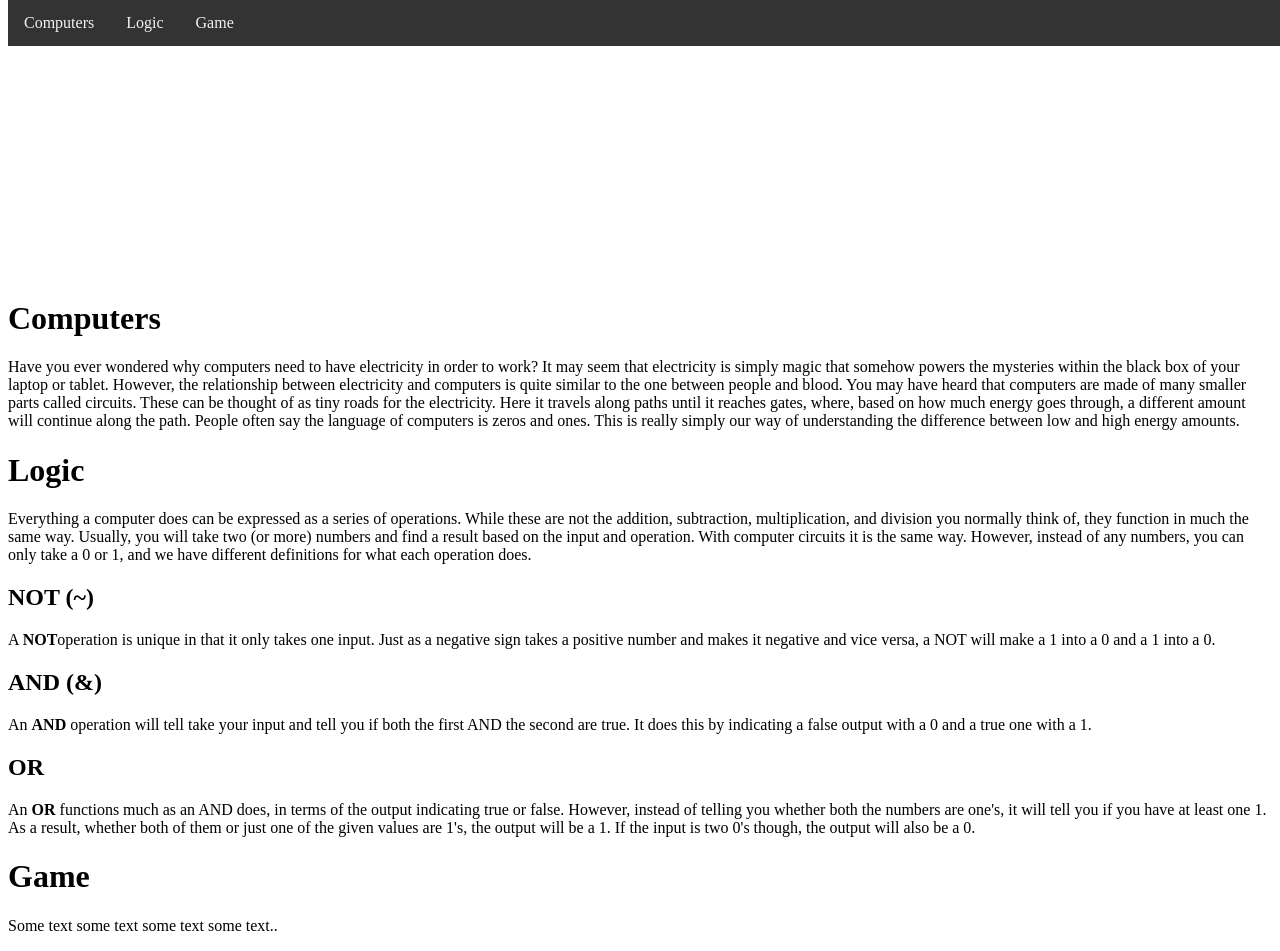
After one commit to LinaK99/Stem-Quest, a Flask app: page /Logic in a window 1280 px wide. The commit adds this page. Run offline with Flask 2, Linux system fonts and the light colour scheme.

Commit message:
I've linked everything together
Except for the results and logic thingies

```diff
--- /dev/null
+++ b/Static/logicstyle.css
@@ -0,0 +1,28 @@
+.navbar {
+  overflow: hidden;
+  background-color: #333;
+  position: fixed; /* Set the navbar to fixed position */
+  top: 0; /* Position the navbar at the top of the page */
+  width: 100%; /* Full width */
+}
+
+/* Links inside the navbar */
+.navbar a {
+  float: left;
+  display: block;
+  color: #f2f2f2;
+  text-align: center;
+  padding: 14px 16px;
+  text-decoration: none;
+}
+
+/* Change background on mouse-over */
+.navbar a:hover {
+  background: #ddd;
+  color: black;
+}
+
+/* Main content */
+.mainstuff {
+  margin-top: 300px; /* Add a top margin to avoid content overlay */
+}
--- a/Templates/Home.html
+++ b/Templates/Home.html
@@ -14,13 +14,13 @@
       <nav role="navigation">
       <ul class="nav">
         <li><a class="active" href="#home">Home</a>
-        <li><a href="About.html">About</a>
+        <li><a href="{{ url_for('about') }}">About</a>
       </ul>
       </nav>
       </header>
 
 
-      <h1>Start <a href="Quiz.html">Quiz</a></h1>
+      <h1>Start <a href="{{ url_for('quiz') }}">Quiz</a></h1>
 
       <footer>
       <p>&copy; 2018 The AwesomeSauce Team<!-- Your name here -->. <!-- Permission statement goes here --></p>
--- /dev/null
+++ b/Templates/Logic.html
@@ -0,0 +1,52 @@
+<!DOCTYPE html>
+<!-- -->
+
+<html>
+  <head>
+    <title>Logic</title>
+    <link rel=stylesheet type=text/css href="{{ url_for('static',filename='logicstyle.css') }}">
+  </head>
+  <body>
+        <div class="navbar">
+          <a href="#computers">Computers</a>
+          <a href="#cond">Logic</a>
+          <a href="#game">Game</a>
+        </div>
+        <div class ="mainstuff">
+          <div class="computers">
+            <h1>Computers</h1>
+            <p>Have you ever wondered why computers need to have electricity in order to work?
+               It may seem that electricity is simply magic that somehow powers the mysteries within the black box of your laptop or tablet.
+               However, the relationship between electricity and computers is quite similar to the one between people and blood.
+               You may have heard that computers are made of many smaller parts called <emphasis>circuits</emphasis>.
+               These can be thought of as tiny roads for the electricity. Here it travels along paths until it reaches <emphasis>gates</emphasis>, where,
+               based on how much energy goes through, a different amount will continue along the path.
+               People often say the language of computers is zeros and ones. This is really simply our way of understanding
+               the difference between low and high energy amounts. </p>
+          </div>
+          <div class="cond">
+            <h1>Logic</h1>
+            <p>Everything a computer does can be expressed as a series of <emphasis>operations.</emphasis>
+              While these are not the addition, subtraction, multiplication, and division you normally think of, they function in much the same way.
+              Usually, you will take two (or more) numbers and find a result based on the input and operation.
+              With computer circuits it is the same way. However, instead of any numbers, you can only take a 0 or 1, and
+              we have different definitions for what each operation does. </p>
+              <h2>NOT (~)</h2>
+              <p>A <strong>NOT</strong>operation is unique in that it only takes one input. Just as a negative sign takes
+              a positive number and makes it negative and vice versa, a NOT will make a 1 into a 0 and a 1 into a 0.</p>
+              <h2>AND (&AMP)</h2>
+              <p>An <strong>AND</strong> operation will tell take your input and tell you if both the first AND the second are true.
+              It does this by indicating a false output with a 0 and a true one with a 1.</p>
+              <h2>OR</h2>
+              <p>An <strong>OR</strong> functions much as an AND does, in terms of the output indicating true or false. However,
+              instead of telling you whether both the numbers are one's, it will tell you if you have at least one 1.
+              As a result, whether both of them or just one of the given values are 1's, the output will be a 1. If the input is two 0's though, the output will also be a 0.</p>
+          </div>
+          <div class="game">
+            <h1>Game</h1>
+            <p>Some text some text some text some text..</p>
+          </div>
+      </div>
+
+  </body>
+</html>
--- a/Templates/Quiz.html
+++ b/Templates/Quiz.html
@@ -2,7 +2,7 @@
 <html>
 <head>
     <script src="https://code.jquery.com/jquery-3.3.1.min.js"></script>
-    <link rel="stylesheet" href="Quiz.css">
+    <link rel=stylesheet type=text/css href="{{ url_for('static',filename='Quiz.css') }}">
 </head>
 <body>
 <h1> Dream Job</h1>
@@ -55,8 +55,7 @@
 
     <input type="submit" value="submit">
 </form>
-
-    <script src="Quiz.js"></script>
+    <script type=text/javascript src="{{ url_for('static', filename='Quiz.js') }}"></script>
 
 </body>
 
--- a/main.py
+++ b/main.py
@@ -29,6 +29,17 @@ def hello():
 def quiz():
     return render_template('Quiz.html')
 
+@app.route('/Results')
+def results():
+    return render_template('Results.html')
+
+@app.route('/Logic')
+def logic():
+    return render_template('Logic.html')
+
+@app.route('/About')
+def about():
+    return render_template('About.html')
 
 @app.errorhandler(500)
 def server_error(e):
```
Also changed, not shown: Templates/main.html (deleted, +0 -7 lines), Static/Quiz.css (renamed from Templates/Quiz.css), Static/Quiz.js (renamed from Templates/Quiz.js), Static/styling.css (renamed from Templates/styling.css).
